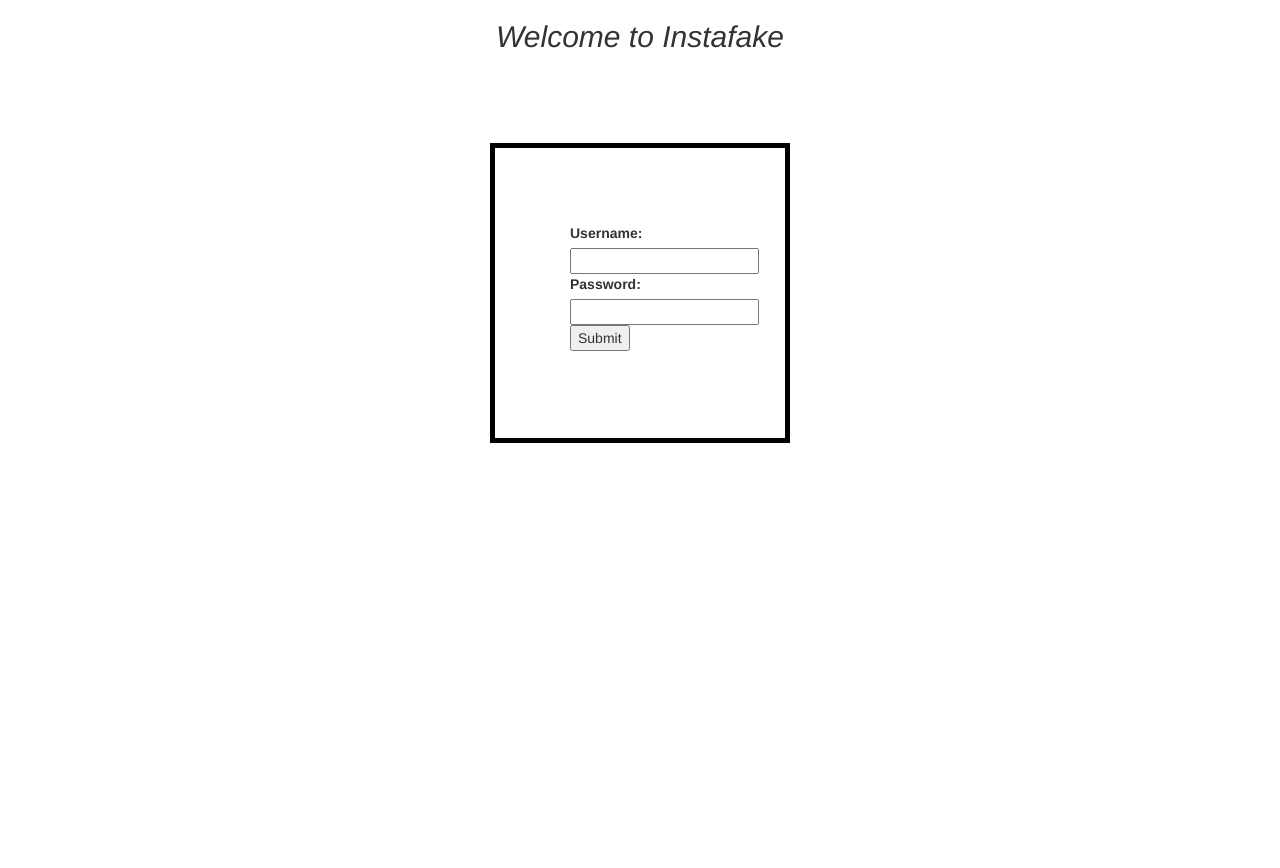
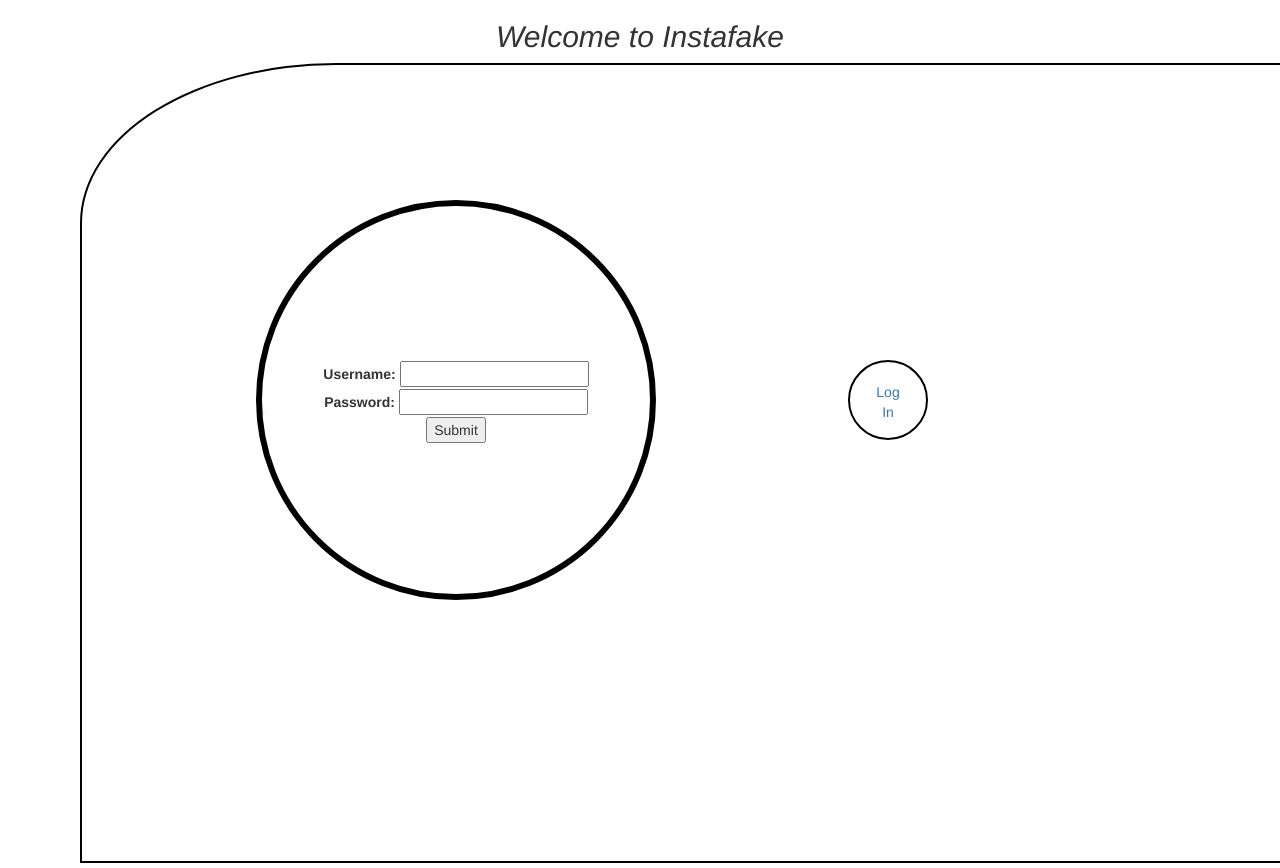
Before and after one commit to Team-New-Jersey/instafake, a Node server app: page /api/signup in a window 1280 px wide; the page is wider, and only the part inside the window is pictured. Before the commit the page ends 443 px from the top of that part, so only its background shows below. Run offline with Node 20, Linux system fonts and the light colour scheme; some libraries are stand-ins or nearby versions.

Commit message:
Updated login and signup page design with jquery animations

```diff
--- /dev/null
+++ b/static/js/lens.js
@@ -0,0 +1,31 @@
+$(document).ready(function(){
+    $(".link").click(function(e){
+    	e.preventDefault();
+    	var $self=$(this);
+
+	    	$("#form").css({zIndex: 0});
+	        $(".filter").rotate({
+	        	center: [100, 0],
+			    angle: 40,
+			    duration: 500,
+			    animateTo: 0,
+			    queue: false
+			});
+			setTimeout(function(){
+				$(".filter").rotate({
+					center: [100, 0],
+				    angle: 0,
+				    animateTo:40,
+				    queue: false
+				});
+
+
+				$(".link").delay(500).queue(function (next) {
+	    			$("#form").css('zIndex', 1);
+	    			document.location = $self.attr('href');
+	    			next();
+	  			});
+			}, 500);
+		return false;
+    });
+});
--- /dev/null
+++ b/static/js/shutter.js
@@ -0,0 +1,94 @@
+$(document).ready(function(){
+    $("#snap").click(function(){
+    	$("#form").submit(function(e) {
+    		e.preventDefault();
+	    	$("#form").css({zIndex: 0});
+	        $(".shutter").rotate({
+			    center: [100, 0],
+			    angle: -5,
+			    duration: 500,
+			    animateTo:25,
+			    queue: false
+			});
+			$(".shutter2").rotate({
+			    center: [100, 0],
+			    angle: -65,
+			    duration: 500,
+			    animateTo:-35,
+			    queue: false
+			});
+			$(".shutter3").rotate({
+			    center: [100, 0],
+			    angle: -125,
+			    duration: 500,
+			    animateTo:-95,
+			    queue: false
+			});
+			$(".shutter4").rotate({
+			    center: [100, 0],
+			    angle: -185,
+			    duration: 500,
+			    animateTo:-155,
+			    queue: false
+			});
+			$(".shutter5").rotate({
+			    center: [100, 0],
+			    angle: -245,
+			    duration: 500,
+			    animateTo:-215,
+			    queue: false
+			});
+			$(".shutter6").rotate({
+			    center: [100, 0],
+			    angle: -305,
+			    duration: 500,
+			    animateTo:-275,
+			    queue: false
+			});
+			setTimeout(function(){
+				$(".shutter").rotate({
+				    center: [100, 0],
+				    angle: 25,
+				    animateTo:-5,
+				    queue: false
+				});
+				$(".shutter2").rotate({
+				    center: [100, 0],
+				    angle: -35,
+				    animateTo:-65,
+				    queue: false
+				});
+				$(".shutter3").rotate({
+				    center: [100, 0],
+				    angle: -95,
+				    animateTo:-125,
+				    queue: false
+				});
+				$(".shutter4").rotate({
+				    center: [100, 0],
+				    angle: -155,
+				    animateTo:-185,
+				    queue: false
+				});
+				$(".shutter5").rotate({
+				    center: [100, 0],
+				    angle: -215,
+				    animateTo:-245,
+				    queue: false
+				});
+				$(".shutter6").rotate({
+				    center: [100, 0],
+				    angle: -275,
+				    animateTo:-305,
+				    queue: false
+				});
+
+				$("#form").delay(500).queue(function (next) {
+	    			$(this).css('zIndex', 1);
+	    			$(this).unbind("submit").submit();
+	    			next();
+	  			});
+			}, 500);
+		});
+    });
+});
--- a/static/stylesheets/login.css
+++ b/static/stylesheets/login.css
@@ -1,17 +1,49 @@
+html {
+  height: 100%;
+}
+body {
+  min-width: 100%;
+  min-height: 100%;
+  overflow: hidden;
+  text-align: center;
+}
+
+#phone {
+  display: inline-block;
+  width: 100%;
+  height: 800px;
+  margin-left: 80px;
+  border: 2px solid black;
+  border-top-left-radius: 20%;
+}
+
+#lens {
+  width: 400px;
+  height: 400px;
+  border: 6px solid black;
+  position: fixed;
+  left: 20%;
+  top: 25%;
+  border-radius: 50%;
+  overflow: hidden;
+}
+
 #form {
-  width: 300px;
-  height: 300px;
-  border: 5px solid black;
-  padding: 75px;
-  margin: 90px;
-  margin-left: auto;
-  margin-right: auto;
-
+  margin-top: 40%;
+  position: relative;
+  z-index: 1;
 }
 
 .link {
-  padding-top: 25px;
-  float: right;
+  display: inline-block;
+  width: 80px;
+  height: 80px;
+  border-radius: 50%;
+  border: 2px solid black;
+  top: 45%;
+  margin-left: 10%;
+  position: fixed;
+  padding: 20px;
 }
 
 h2 {
@@ -19,14 +51,66 @@
   text-align: center;
 }
 
-/*body {
-  background-image: url("../forthesite/login-background.jpg");
-  background-repeat: no-repeat;
-  background-position: center;
-  background-image: opacity 0.2;
-  -webkit-background-size: cover;
-  -moz-background-size: cover;
-  -o-background-size: cover;
-  background-size: cover;
-  background-attachment: fixed;
-}*/
+.filter {
+  width: 400px;
+  height: 400px;
+  border-radius: 50%;
+  position: absolute;
+  background-color: black;
+  top: -5px;
+  left: -5px;
+  transform-origin: 200px 800px;
+  transform: rotate(40deg);
+}
+
+.shutter, .shutter2, .shutter3, .shutter4, .shutter5, .shutter6 {
+  width: 400px;
+  height: 400px;
+  border-radius: 50%;
+  position: absolute;
+  transform-origin: 200px top;
+}
+
+.shutter, .shutter2, .shutter3 {
+  box-shadow: 200px 0 10px 0 #4A4A4A;
+}
+
+.shutter4, .shutter5, .shutter6 {
+  box-shadow: 200px 0 10px 0 #3D3D3D;
+}
+
+.shutter {
+  top: -185px;
+  left: 62px;
+  transform: rotate(-5deg);
+}
+
+.shutter2 {
+  top: -53px;
+  left: -300px;
+  transform: rotate(-65deg);
+}
+
+.shutter3 {
+  top: 327px;
+  left: -367px;
+  transform: rotate(-125deg);
+}
+
+.shutter4 {
+  top: 575px;
+  left: -71px;
+  transform: rotate(-185deg);
+}
+
+.shutter5 {
+  top: 443px;
+  left: 291px;
+  transform: rotate(-245deg);
+}
+
+.shutter6 {
+  top: 63px;
+  left: 358px;
+  transform: rotate(-305deg);
+}
--- /dev/null
+++ b/static/stylesheets/reset.css
@@ -0,0 +1,43 @@
+html, body, div, span, applet, object, iframe,
+h1, h2, h3, h4, h5, h6, p, blockquote, pre,
+a, abbr, acronym, address, big, cite, code,
+del, dfn, em, img, ins, kbd, q, s, samp,
+small, strike, strong, sub, sup, tt, var,
+b, u, i, center,
+dl, dt, dd, ol, ul, li,
+fieldset, form, label, legend,
+table, caption, tbody, tfoot, thead, tr, th, td,
+article, aside, canvas, details, embed,
+figure, figcaption, footer, header, hgroup,
+menu, nav, output, ruby, section, summary,
+time, mark, audio, video {
+	margin: 0;
+	padding: 0;
+	border: 0;
+	font-size: 100%;
+	font: inherit;
+	vertical-align: baseline;
+}
+
+article, aside, details, figcaption, figure,
+footer, header, hgroup, menu, nav, section {
+	display: block;
+}
+body {
+	line-height: 1;
+}
+ol, ul {
+	list-style: none;
+}
+blockquote, q {
+	quotes: none;
+}
+blockquote:before, blockquote:after,
+q:before, q:after {
+	content: '';
+	content: none;
+}
+table {
+	border-collapse: collapse;
+	border-spacing: 0;
+}
--- a/views/signup.ejs
+++ b/views/signup.ejs
@@ -2,30 +2,44 @@
 <html>
 <head>
     <meta charset="UTF-8">
-    <title>Instafake</title>
+    <link rel="stylesheet" href="/stylesheets/reset.css"/>
     <link rel="stylesheet" href="/stylesheets/login.css"/>
     <link rel="stylesheet" href="//maxcdn.bootstrapcdn.com/bootstrap/3.2.0/css/bootstrap.min.css">
-
+	<script src="https://ajax.googleapis.com/ajax/libs/jquery/3.3.1/jquery.min.js"></script>
+	<script type="text/javascript" src="http://beneposto.pl/jqueryrotate/js/jQueryRotateCompressed.js"></script>
 		<h2>Welcome to Instafake</h2>
 
 </head>
 
 <body>
-	<div id="form">
-		<form action="/api/signup" method="post" enctype="application/x-www-form-urlencoded">
+	<div id="phone">
+		<div id="lens">
+			<form id="form" action="/api/signup" method="post" enctype="application/x-www-form-urlencoded">
 				<div>
 					<label>Username:</label>
 					<input type="text" name="username"/><br/>
 				</div>
 				<div>
 					<label>Password:</label>
-				<input type="password" name="password"/><br/>
+					<input type="password" name="password"/>
 				</div>
 				<div>
-				<input type="submit"/>
+					<input id="snap" type="submit"/>
 				</div>
 			</form>
+			<div class="filter"></div>
+			<div class="shutter"></div>
+			<div class="shutter2"></div>
+			<div class="shutter3"></div>
+			<div class="shutter4"></div>
+			<div class="shutter5"></div>
+			<div class="shutter6"></div>
 		</div>
-
+		<a class="link" href="/api">
+			Log In
+		</a>
+	</div>
+	<script src="/js/lens.js"></script>
+	<script src="/js/shutter.js"></script>
 </body>
 </html>
```
Also changed, not shown: views/login.ejs (+19 -8 lines). Lines whose indentation alone changed are shown as unchanged.
